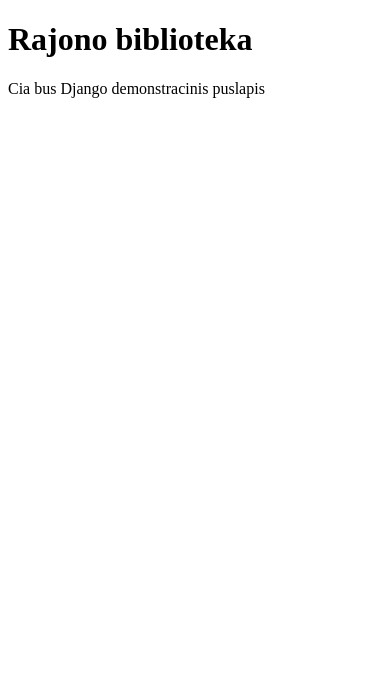
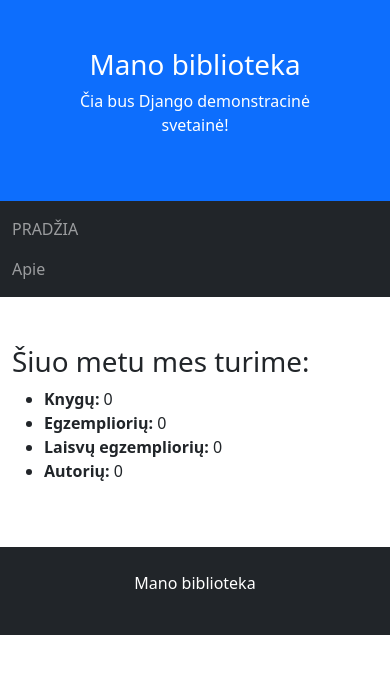
Before and after one commit to marelia-dev/django-library-app, a Django app: page / in a window 390 px wide. Shown: the top 674 px of the page. Run offline with Django 5.2, Linux system fonts and the light colour scheme; data that the repository does not hold is empty.

Commit message:
4: pridetas sablonas, base.html, about.html, static.css

```diff
--- a/mysite/library/admin.py
+++ b/mysite/library/admin.py
@@ -25,6 +25,11 @@ class BookInstanceAdmin(admin.ModelAdmin):
     ]
 class AuthorAdmin(admin.ModelAdmin):
     list_display = ('name', 'email')
+    readonly_fields = ['display_books']
+
+    fieldsets = [
+        ('General', {'fields': ('first_name', 'last_name', 'book')})
+        ]
 
 class AuthorAdmin(admin.ModelAdmin):
     list_display = ['last_name', 'first_name', 'display_books']
--- /dev/null
+++ b/mysite/library/static/static.css
@@ -0,0 +1,3 @@
+h1 {
+    color: red;
+}
--- /dev/null
+++ b/mysite/library/templates/base.html
@@ -0,0 +1,45 @@
+<!DOCTYPE html>
+<html lang="en">
+<head>
+    <title>{% block title %}{% endblock %}</title>
+    <meta charset="utf-8">
+    <meta name="viewport" content="width=device-width, initial-scale=1">
+    <link href="https://cdn.jsdelivr.net/npm/bootstrap@5.3.8/dist/css/bootstrap.min.css" rel="stylesheet">
+    <script src="https://cdn.jsdelivr.net/npm/bootstrap@5.3.8/dist/js/bootstrap.bundle.min.js"></script>
+    {% load static %}
+    <link rel="stylesheet" href="{% static 'css/styles.css' %}">
+</head>
+<body>
+
+<div class="p-5 bg-primary text-white text-center">
+    <h1>Mano biblioteka</h1>
+    <p>Čia bus Django demonstracinė svetainė!</p>
+</div>
+
+<nav class="navbar navbar-expand-sm bg-dark navbar-dark">
+    <div class="container-fluid">
+        <ul class="navbar-nav">
+            <li class="nav-item">
+                <a class="nav-link" href="{% url 'index' %}">PRADŽIA</a>
+            </li>
+            <li class="nav-item">
+                <a class="nav-link" href="{% url 'about' %}">Apie</a>
+            </li>
+        </ul>
+    </div>
+</nav>
+
+<div class="container mt-5">
+    <div class="row">
+        <div class="col-sm">
+            {% block content %}{% endblock %}
+        </div>
+    </div>
+</div>
+
+<div class="mt-5 p-4 bg-dark text-white text-center">
+    <p>Mano biblioteka</p>
+</div>
+
+</body>
+</html>
--- a/mysite/library/templates/index.html
+++ b/mysite/library/templates/index.html
@@ -1,11 +1,13 @@
-<!DOCTYPE html>
-<html lang="en">
-<head>
-    <meta charset="UTF-8">
-    <title>Mano svetaine</title>
-</head>
-<body>
-<h1> Rajono biblioteka</h1>
-<p>Cia bus Django demonstracinis puslapis</p>
-</body>
-</html>
+{% extends 'base.html' %}
+
+{% block title %}PRADŽIA{% endblock %}
+
+{% block content %}
+<h1>Šiuo metu mes turime:</h1>
+<ul>
+    <li><b>Knygų: </b>{{ num_books }}</li>
+    <li><b>Egzempliorių: </b>{{ num_instances }}</li>
+    <li><b>Laisvų egzempliorių: </b>{{ num_instances_available }}</li>
+    <li><b>Autorių: </b>{{ num_authors }}</li>
+</ul>
+{% endblock %}
--- a/mysite/library/urls.py
+++ b/mysite/library/urls.py
@@ -4,4 +4,5 @@ from .import views
 
 urlpatterns = [
     path('', views.index, name='index'),
+    path('about', views.about, name='about'),
 ]
--- a/mysite/library/views.py
+++ b/mysite/library/views.py
@@ -1,5 +1,7 @@
 from django.shortcuts import render
+from .models import Book, BookInstance, Author
 from django.http import HttpResponse
+
 
 # Create your views here.
 
@@ -7,4 +9,19 @@ from django.http import HttpResponse
 #     return HttpResponse("Labas, pasauli!")
 
 def index(request):
-    return render(request, template_name="index.html")
+    num_books = Book.objects.count()
+    num_instances = Book.objects.count()
+    num_authors = Author.objects.count()
+    num_instances_available = BookInstance.objects.filter(status='a').count()
+
+    my_context = {
+        'num_books': num_books,
+        'num_instances': num_instances,
+        'num_authors': num_authors,
+        'num_instances_available': num_instances_available,
+    }
+
+    return render(request, template_name="index.html", context=my_context)
+
+def about(request):
+    return render(request, template_name="about.html")
--- a/mysite/mysite/urls.py
+++ b/mysite/mysite/urls.py
@@ -1,7 +1,9 @@
 from django.contrib import admin
 from django.urls import include, path
+from django.conf import settings
+from django.conf.urls.static import static
 
 urlpatterns = [
     path('admin/', admin.site.urls),
     path('', include('library.urls')),
-]
+] + static(settings.STATIC_URL, document_root=settings.STATIC_ROOT)
```
Also changed, not shown: mysite/library/templates/about.html (added, +8 -0 lines).
